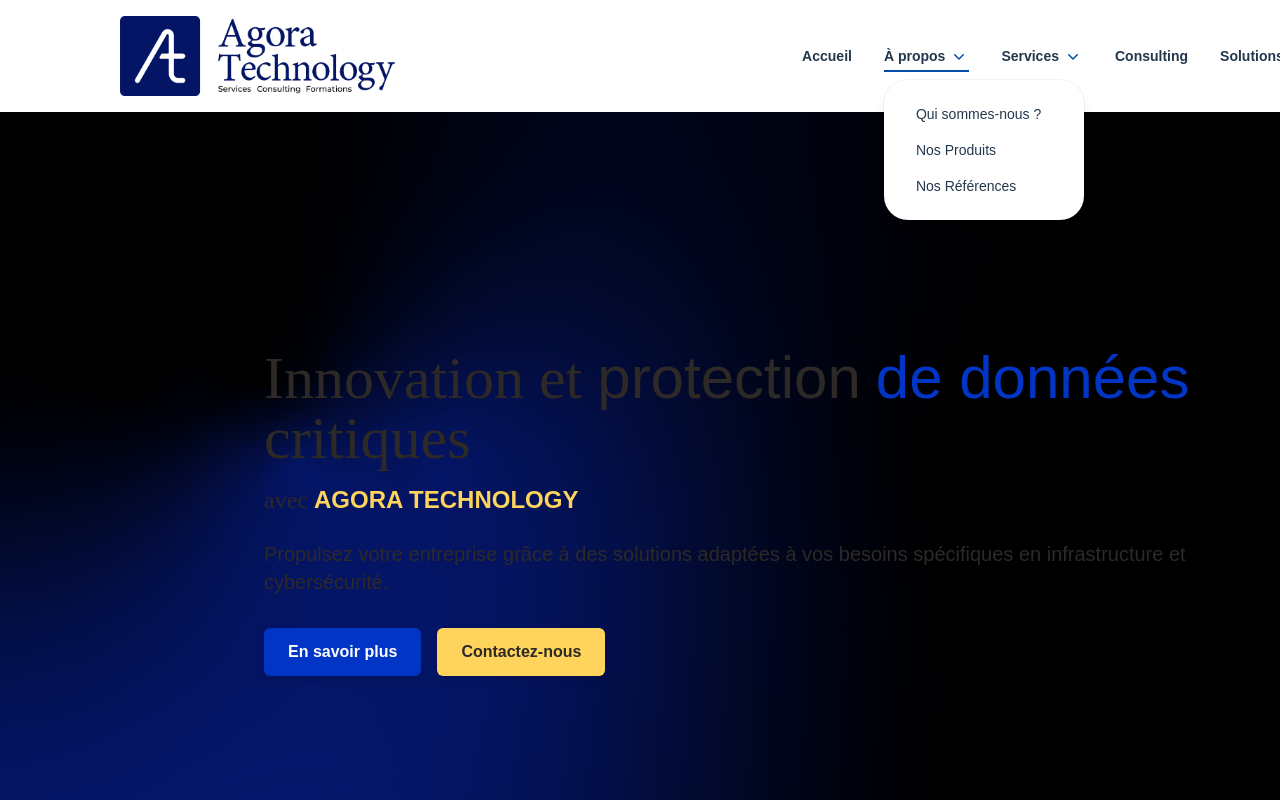
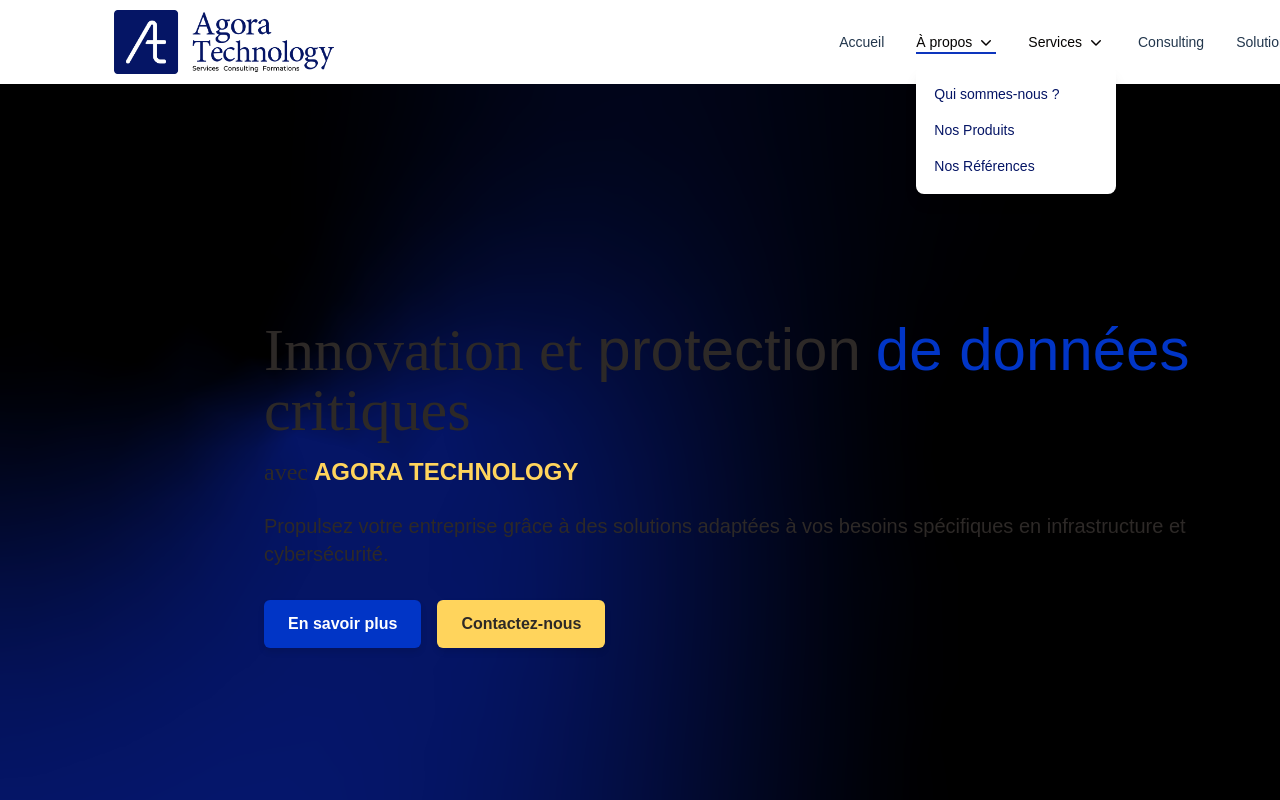
Before and after one commit to akkanour/wp-agora, a React (Vite) app: page / in a window 1280 px wide. Both pictures are taken after a click on the button "À propos". Shown: the top 800 px of the page. Built offline with nearby package versions, Linux system fonts and the light colour scheme.

Commit message:
update header

```diff
--- a/src/components/common/Header.tsx
+++ b/src/components/common/Header.tsx
@@ -2,44 +2,11 @@
 'use client';
 
 import { useState } from 'react';
-import {
-  Dialog,
-  DialogPanel,
-  Disclosure,
-  DisclosureButton,
-  DisclosurePanel,
-  PopoverGroup,
-} from '@headlessui/react';
+import { Dialog, DialogPanel, Disclosure, DisclosureButton, DisclosurePanel, PopoverGroup} from '@headlessui/react';
 import { Link, useLocation } from 'react-router-dom';
 import { ChevronDownIcon, XMarkIcon, Bars3Icon } from '@heroicons/react/20/solid';
 
-const menuItems = [
-  { name: 'Accueil', href: '/' },
-  {
-    name: 'À propos',
-    subMenu: [
-      { name: 'Qui sommes-nous ?', href: '/a-propos/qui-sommes-nous' },
-      { name: 'Nos Produits', href: '/a-propos/nos-produits' },
-      { name: 'Nos Références', href: '/a-propos/nos-references' },
-    ],
-  },
-  {
-    name: 'Services',
-    subMenu: [
-      { name: 'Intervention sur Incident', href: '/services/intervention-sur-incident' },
-      { name: 'Contrat de support et Maintenance', href: '/services/contrat-support-maintenance' },
-      { name: 'Infogérance Globale ou Partielle', href: '/services/infogerance-globale-partielle' },
-      { name: 'Ressource en Régie', href: '/services/ressource-en-regie' },
-      { name: 'Intégration ERP', href: '/services/integration-erp' },
-    ],
-  },
-  {
-    name: 'Consulting',
-    href: '/consulting',
-  },
-  { name: 'Solutions', href: '/solutions' },
-  { name: 'Contact', href: '/contact' },
-];
+import { menuItems } from '@components/common/menuItems';
 
 export default function Header() {
   const [mobileMenuOpen, setMobileMenuOpen] = useState(false);
@@ -60,20 +27,20 @@
   return (
     <>
       <header
-        className="relative top-0 w-full bg-secondary-white text-[#23374D] z-[1040]">
+        className="relative top-0 w-full bg-secondary-white text-primary-dark font-title text-sm z-[1040]">
 
-        <nav aria-label="Global" className="mx-auto flex max-w-7xl items-center justify-between p-4">
+        <nav aria-label="Global" className="mx-auto flex max-w-7xl items-center justify-between p-2.5">
           <div className="flex lg:flex-1">
             <Link to="/" className="" onClick={() => handleLinkClick(null)}>
               <span className="sr-only">Your Company</span>
-              <img alt="Logo" src="/logos-AT/AT-1.png" className="h-16 lg:h-20 w-auto" />
+              <img alt="Logo" src="/logos-AT/AT-1.png" className="h-16  w-auto" />
             </Link>
           </div>
           <div className="flex lg:hidden">
             <button
               type="button"
               onClick={() => setMobileMenuOpen(true)}
-              className="-m-2.5 inline-flex items-center justify-center rounded-md p-2.5 text-[#23374D]"
+              className="-m-2.5 inline-flex items-center justify-center rounded-md p-2.5"
             >
               <span className="sr-only">Open main menu</span>
               <Bars3Icon aria-hidden="true" className="h-6 w-6" />
@@ -86,27 +53,27 @@
                   <>
                     <button
                       onClick={() => handleMenuClick(item.name)}
-                      className={`flex items-center gap-x-1 text-sm font-semibold leading-6 ${selectedMenu === item.name ? 'text-[#024CAA]' : 'text-[#23374D]'}`}
+                      className={`flex items-center gap-x-1 leading-6 ${selectedMenu === item.name ? 'text-primary-lightBlue' : 'text-primary-dark'}`}
                     >
                       {item.name}
-                      <ChevronDownIcon aria-hidden="true" className="h-5 w-5 flex-none text-[#024CAA]" />
+                      <ChevronDownIcon aria-hidden="true" className={"h-5 w-5 flex-none ${selectedMenu === item.name ? 'text-primary-lightBlue' : 'text-[#23374D]'}"} />
                       <span
-                        className={`absolute bottom-[-4px] left-0 h-[2px] transition-all duration-500 ${selectedMenu === item.name || openSubMenu === item.name
-                          ? 'w-full bg-[#024CAA]'
-                          : 'w-0 group-hover:w-full bg-[#024CAA]'
+                        className={`absolute bottom-[0px] left-0 h-[2px] transition-all duration-500 ${selectedMenu === item.name || openSubMenu === item.name
+                          ? 'w-full bg-primary-lightBlue'
+                          : 'w-0 group-hover:w-full bg-primary-lightBlue'
                           }`}
                       ></span>
                     </button>
                     {openSubMenu === item.name && (
-                      <div className="absolute z-10 mt-3 min-w-[200px] max-w-xs overflow-hidden rounded-3xl bg-white shadow-lg ring-1 ring-gray-900/5">
-                        <div className="p-4">
+                      <div className="absolute z-10 mt-3 min-w-[200px] max-w-xs overflow-hidden rounded-lg bg-white shadow-lg">
+                        <div className="p-2.5">
                           {item.subMenu.map((subItem) => (
                             <Link
                               key={subItem.name}
                               to={subItem.href}
-                              className={`block px-4 py-2 text-sm hover:bg-[#024CAA] hover:text-white whitespace-nowrap ${location.pathname === subItem.href
-                                ? 'border-l-4 border-[#024CAA] bg-[#E5E5E5]'
-                                : 'text-[#23374D]'
+                              className={`block p-2 hover:bg-primary-lightBlue hover:text-white whitespace-nowrap ${location.pathname === subItem.href
+                                ? 'border-l-4 border-primary-lightBlue '
+                                : 'text-primary-darkBlue'
                                 }`}
                               onClick={() => handleLinkClick(item.name)}
                             >
@@ -120,12 +87,12 @@
                 ) : (
                   <Link
                     to={item.href}
-                    className="text-sm font-semibold leading-6 text-[#23374D] relative"
+                    className={`leading-6 ${selectedMenu === item.name ? 'text-primary-lightBlue' : 'text-[#23374D]'} relative`}
                     onClick={() => handleLinkClick(item.name)}
                   >
                     {item.name}
                     <span
-                      className={`absolute bottom-[-4px] left-0 h-[2px] transition-all duration-500 ${selectedMenu === item.name ? 'w-full bg-[#024CAA]' : 'w-0 group-hover:w-full bg-[#024CAA]'}`}
+                      className={`absolute bottom-[-3px] left-0 h-[2px] transition-all duration-500 ${selectedMenu === item.name ? 'w-full bg-primary-lightBlue' : 'w-0 group-hover:w-full bg-primary-lightBlue'}`}
                     ></span>
                   </Link>
                 )}
@@ -168,7 +135,7 @@
                             <Link
                               key={subItem.name}
                               to={subItem.href}
-                              className="block rounded-lg py-2 text-sm font-semibold leading-7 text-[#23374D] hover:bg-[#024CAA] hover:text-white"
+                              className="block rounded-lg py-2 text-sm font-semibold leading-7 text-[#23374D] hover:bg-primary-lightBlue hover:text-white"
                               onClick={() => handleLinkClick(item.name)}
                             >
                               {subItem.name}
--- /dev/null
+++ b/src/components/common/menuItems.ts
@@ -0,0 +1,27 @@
+export const menuItems = [
+    { name: 'Accueil', href: '/' },
+    {
+      name: 'À propos',
+      subMenu: [
+        { name: 'Qui sommes-nous ?', href: '/a-propos/qui-sommes-nous' },
+        { name: 'Nos Produits', href: '/a-propos/nos-produits' },
+        { name: 'Nos Références', href: '/a-propos/nos-references' },
+      ],
+    },
+    {
+      name: 'Services',
+      subMenu: [
+        { name: 'Intervention sur Incident', href: '/services/intervention-sur-incident' },
+        { name: 'Contrat de support et Maintenance', href: '/services/contrat-support-maintenance' },
+        { name: 'Infogérance Globale ou Partielle', href: '/services/infogerance-globale-partielle' },
+        { name: 'Ressource en Régie', href: '/services/ressource-en-regie' },
+        { name: 'Intégration ERP', href: '/services/integration-erp' },
+      ],
+    },
+    {
+      name: 'Consulting',
+      href: '/consulting',
+    },
+    { name: 'Solutions', href: '/solutions' },
+    { name: 'Contact', href: '/contact' },
+  ];
```
